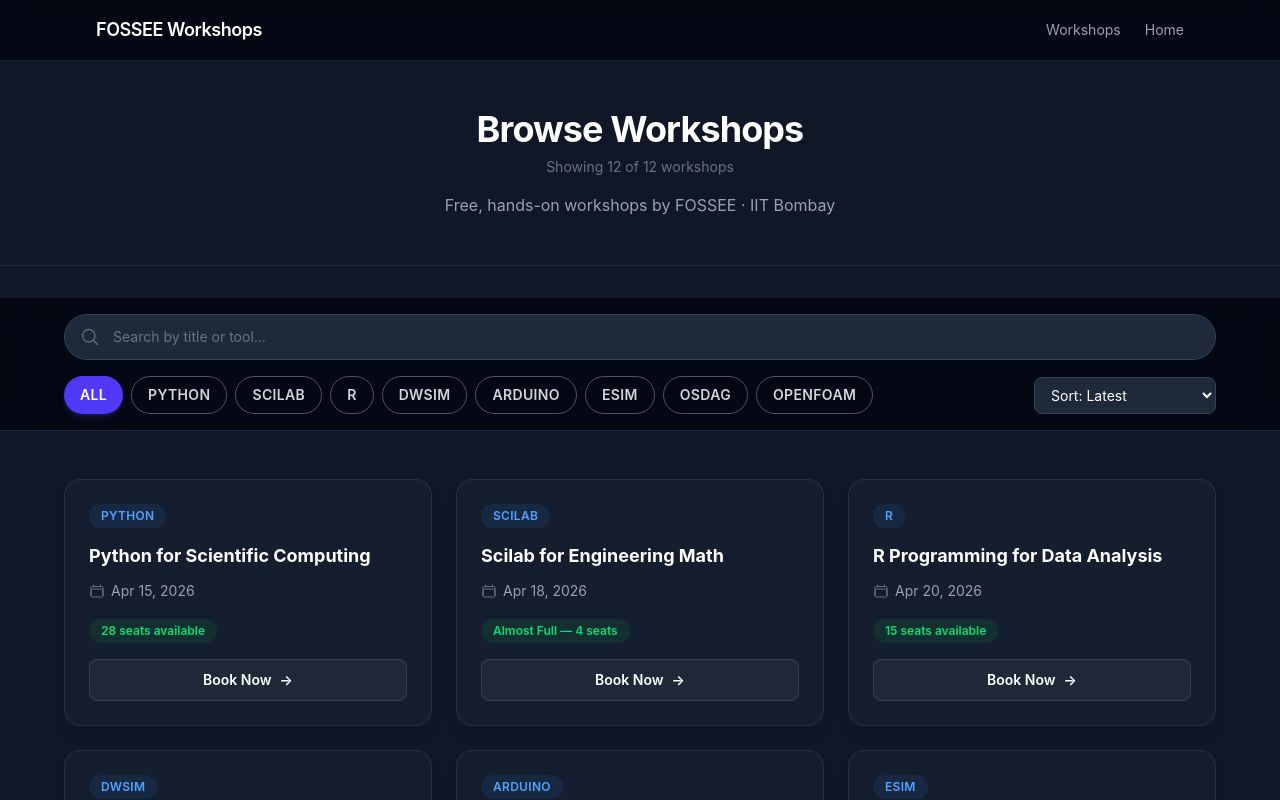
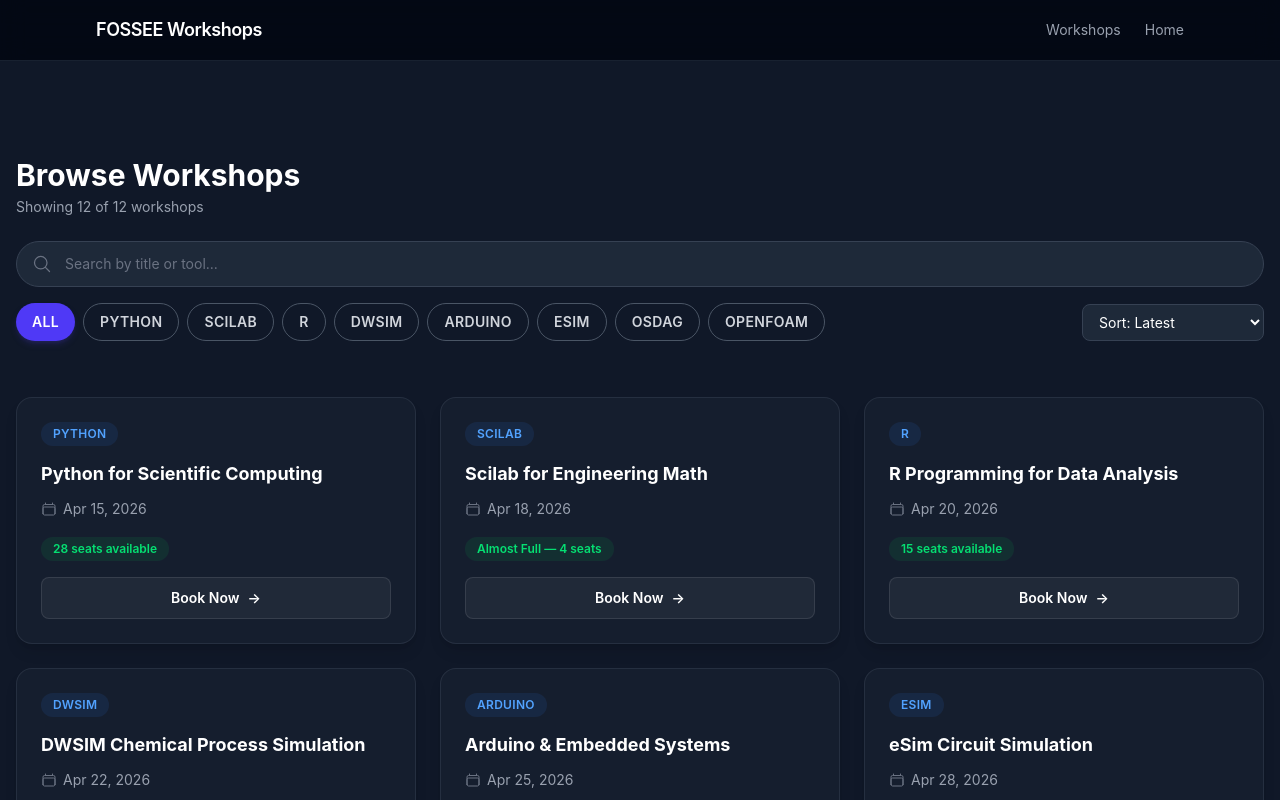
Before and after one commit to tanmay-alpha/fossee-workshop-booking, a React (Vite) app: page /workshops in a window 1280 px wide. Shown: the top 800 px of the page. Built offline with nearby package versions, Linux system fonts and the light colour scheme.

Commit message:
fix: guaranteed hero visibility and workshops header layout

```diff
--- a/src/pages/WorkshopsPage.jsx
+++ b/src/pages/WorkshopsPage.jsx
@@ -152,29 +152,16 @@ export default function WorkshopsPage() {
   }
 
   return (
-    <div className="min-h-screen bg-gray-900 pb-20 pt-6 text-gray-100">
-      {/* Page header — first visible page content; higher z than sticky so the bar never paints over the title */}
-      <div className="relative z-40 border-b border-gray-800 bg-gray-900 px-4 pb-12 pt-6 sm:px-6 lg:px-8">
-        <div className="mx-auto max-w-6xl text-center">
-          <h1 className="text-3xl font-bold tracking-tight text-white sm:text-4xl">
+    <div className="min-h-screen bg-gray-900 text-gray-100">
+      <div className="bg-gray-900 pt-24 pb-6 px-4 max-w-7xl mx-auto">
+        <h1 className="text-3xl font-bold text-white mb-1">
           Browse Workshops
         </h1>
-          {/* ADD 1: live count directly under title (muted) */}
-          <p className="mt-2 text-sm text-gray-500">
-            Showing {shownCount} of {WORKSHOP_TOTAL} workshops
+        <p className="text-gray-400 text-sm mb-6">
+          Showing {filteredWorkshops.length} of {workshops.length} workshops
         </p>
-          <p className="mx-auto mt-4 max-w-2xl text-gray-400">
-            Free, hands-on workshops by FOSSEE · IIT Bombay
-          </p>
-        </div>
-      </div>
 
-      {/* Sticky search + filters — top matches navbar (~64px); margin-top separates from heading */}
-      <div className="sticky top-[64px] z-30 mt-8 border-b border-gray-800 bg-gray-950/90 px-4 py-4 backdrop-blur-md sm:px-6 lg:px-8">
-        <div className="mx-auto max-w-6xl space-y-4">
-          <label className="block">
-            <span className="sr-only">Search workshops</span>
-            <div className="relative">
+        <div className="relative mb-4">
           <span className="pointer-events-none absolute inset-y-0 left-0 flex items-center pl-4 text-gray-500">
             <svg
               className="h-5 w-5"
@@ -224,10 +211,8 @@ export default function WorkshopsPage() {
             </button>
           ) : null}
         </div>
-          </label>
 
-          {/* FIX 3 + ADD 2: pills wrap on narrow screens; sort select on the same row when space allows */}
-          <div className="flex flex-wrap items-center justify-between gap-3 gap-y-2">
+        <div className="flex flex-wrap gap-2 items-center justify-between mb-8">
           <div
             className="flex min-w-0 flex-1 flex-wrap gap-2"
             role="group"
@@ -272,11 +257,9 @@ export default function WorkshopsPage() {
           </div>
         </div>
       </div>
-      </div>
 
-      {/* Grid or empty state (ADD 3) — extra top padding so content never sits under the sticky bar */}
-      <div className="px-4 pt-12 sm:px-6 lg:px-8">
-        <div className="mx-auto max-w-6xl">
+      <div className="max-w-7xl mx-auto px-4 pb-16">
+        <div>
           {shownCount === 0 ? (
             <div className="flex flex-col items-center justify-center rounded-2xl border border-dashed border-gray-700 bg-gray-800/30 py-20 text-center">
               <svg
```
Lines whose indentation alone changed are shown as unchanged.
